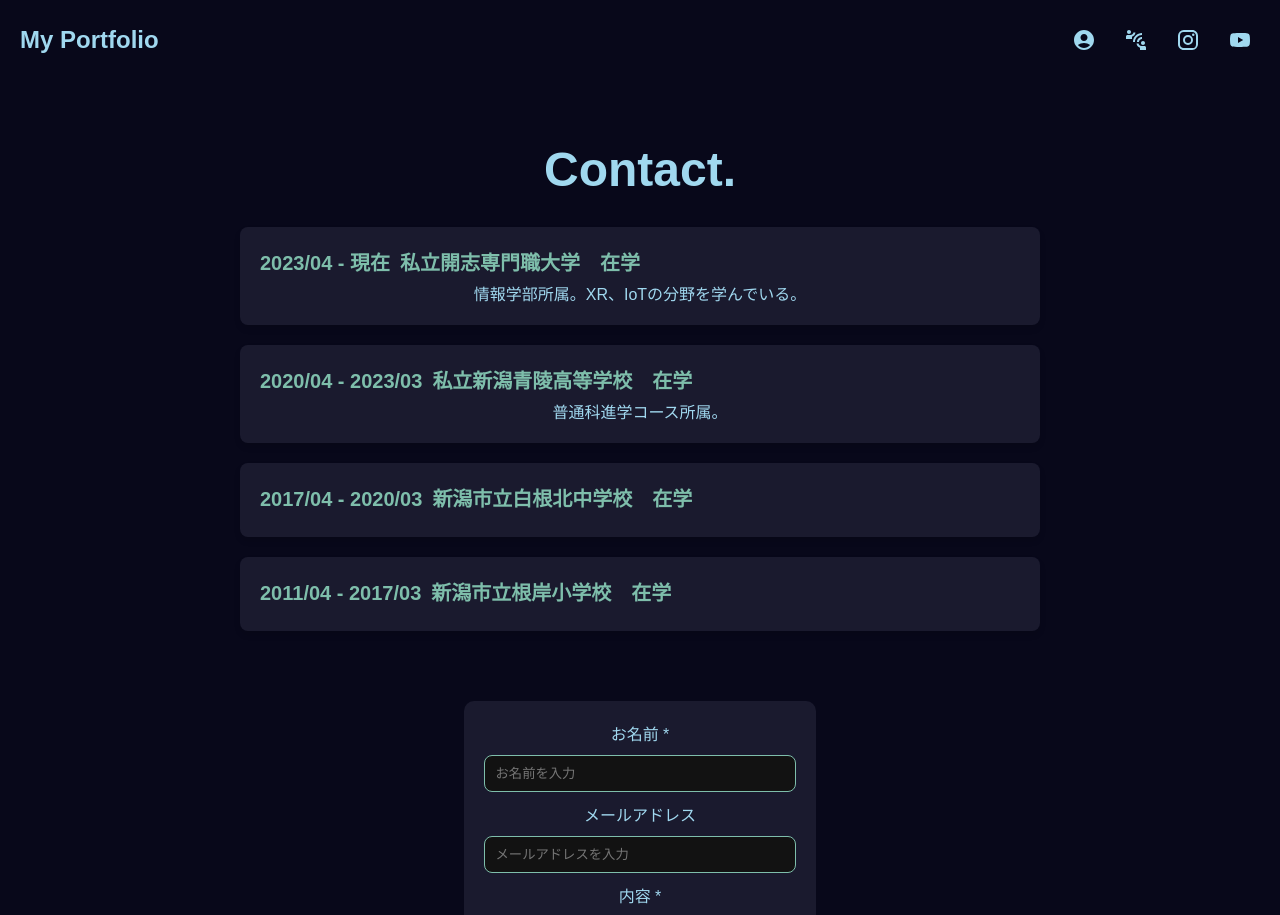
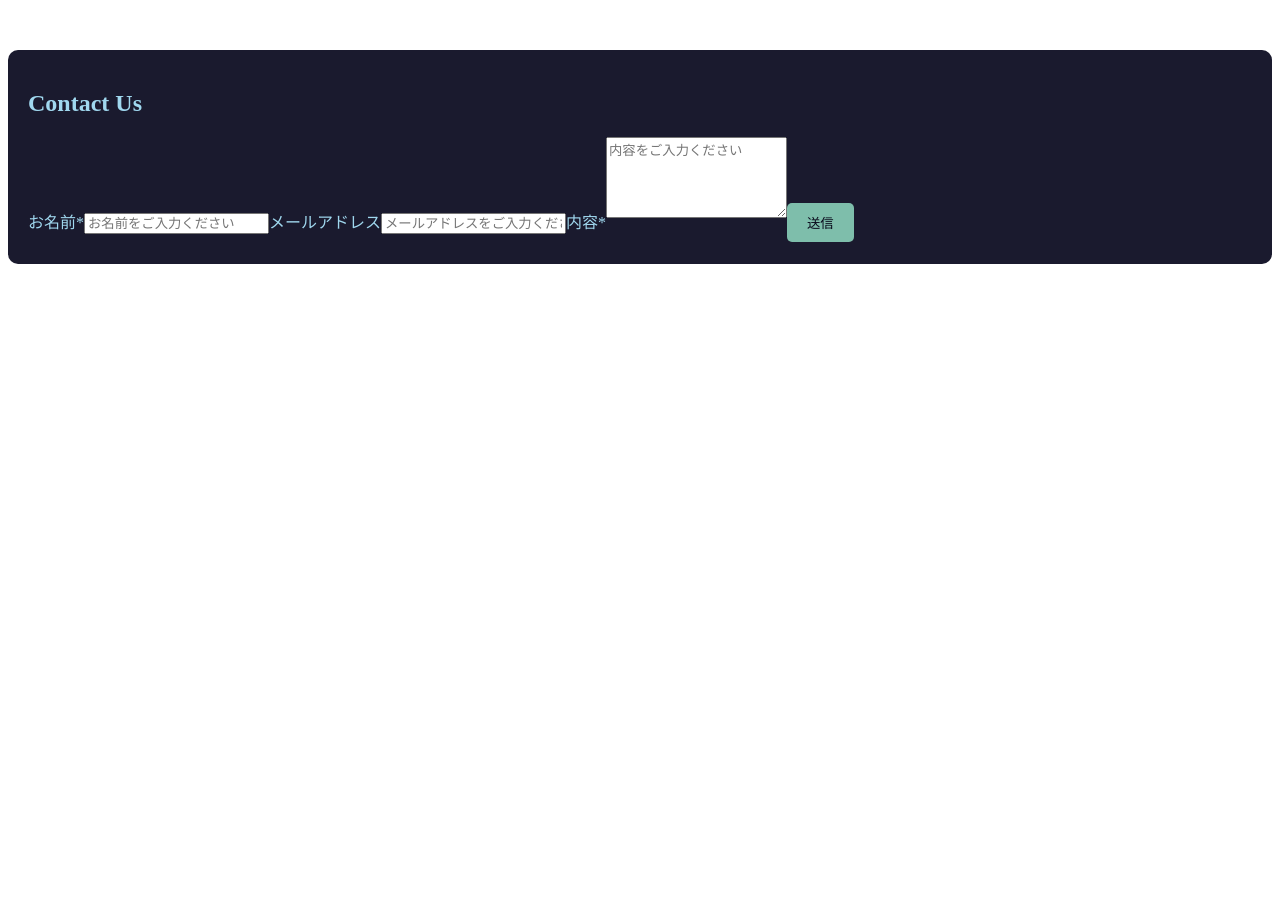
Before and after one commit to HibikiKobayashii/portforio, a Next.js app: page /contact in a window 1280 px wide. Shown: the top 915 px of the page. After the commit the page ends 800 px from the top, so only its background shows below. Built offline with nearby package versions, Linux system fonts and the light colour scheme.

Commit message:
Update contact.tsx

```diff
--- a/pages/contact.tsx
+++ b/pages/contact.tsx
@@ -1,235 +1,44 @@
-import React, { useState } from "react";
-import Header from "../app/components/Header";
-import Image from "next/image"; // Imageコンポーネントのインポート
+import React from 'react';
 
-const Profile = () => {
-  const [formData, setFormData] = useState({
-    name: "",
-    email: "",
-    message: "",
-  });
+const Contact = () => {
+  return (
+    <div>
+      {/* 未使用のImageインポートを削除 */}
+      <section id="new-section" style={{
+        marginTop: "50px",
+        display: "flex",
+        justifyContent: "space-between",
+        alignItems: "center",
+        backgroundColor: "#1a1a2e",
+        padding: "20px",
+        borderRadius: "10px"
+      }}>
+        <div>
+          <h2 style={{ color: "#a0d8ef" }}>Contact Us</h2>
+          <form>
+            <label htmlFor="name" style={{ color: "#a0d8ef" }}>お名前*</label>
+            <input type="text" id="name" required placeholder="お名前をご入力ください" style={{ marginBottom: "10px" }} />
 
-  const handleChange = (e: React.ChangeEvent<HTMLInputElement | HTMLTextAreaElement>) => {
-    const { name, value } = e.target;
-    setFormData((prevData) => ({
-      ...prevData,
-      [name]: value,
-    }));
-  };
+            <label htmlFor="email" style={{ color: "#a0d8ef" }}>メールアドレス</label>
+            <input type="email" id="email" required placeholder="メールアドレスをご入力ください" style={{ marginBottom: "10px" }} />
 
-  return (
-    <div
-      style={{
-        margin: 0,
-        padding: 0,
-        fontFamily: "Arial, sans-serif",
-        boxSizing: "border-box",
-        backgroundColor: "#08081a",
-        color: "#a0d8ef",
-      }}
-    >
-      <style>
-        {`
-          html, body {
-            margin: 0;
-            padding: 0;
-          }
-          * {
-            box-sizing: border-box;
-          }
-          .profile-container {
-            display: flex;
-            flex-direction: column;
-            align-items: center;
-            justify-content: center;
-            margin-top: 40px;
-            max-width: 800px;
-            margin-left: auto;
-            margin-right: auto;
-          }
-          .profile-header {
-            font-size: 48px;
-            font-weight: bold;
-            margin-bottom: 30px;
-            color: #a0d8ef;
-            text-align: center;
-          }
-          .job-title {
-            font-size: 24px;
-            color: #a0d8ef;
-            margin-bottom: 10px;
-            font-weight: bold;
-          }
-          .job-description {
-            font-size: 16px;
-            color: #a0d8ef;
-            line-height: 1.8;
-            margin-bottom: 30px;
-            text-align: left;
-          }
-          .experience-list {
-            list-style: none;
-            margin: 0;
-            padding: 0;
-            width: 100%;
-          }
-          .experience-item {
-            padding: 20px;
-            margin-bottom: 20px;
-            background-color: #1a1a2e;
-            border-radius: 8px;
-            box-shadow: 0 4px 6px rgba(0, 0, 0, 0.1);
-          }
-          .experience-item h3 {
-            font-size: 20px;
-            margin: 0;
-            color: #7ebeab;
-            text-align: left;
-          }
-          .experience-item p {
-            font-size: 16px;
-            margin: 5px 0 0;
-            color: #a0d8ef;
-          }
-          .year {
-            font-weight: bold;
-            color: #7ebeab;
-            display: inline-block;
-            margin-right: 10px;
-          }
-          /* 新しいセクションのスタイル */
-          #new-section {
-            margin-top: 50px;
-            display: flex;
-            justify-content: space-between;
-            align-items: center;
-            background-color: #1a1a2e;
-            padding: 20px;
-            border-radius: 10px;
-          }
-          .form-input {
-            padding: 10px;
-            margin: 10px 0;
-            width: 100%;
-            border-radius: 8px;
-            border: 1px solid #7ebeab;
-            background-color: #121212;
-            color: #a0d8ef;
-          }
-          .form-textarea {
-            padding: 10px;
-            margin: 10px 0;
-            width: 100%;
-            height: 150px;
-            border-radius: 8px;
-            border: 1px solid #7ebeab;
-            background-color: #121212;
-            color: #a0d8ef;
-          }
-          .form-button {
-            background-color: #7ebeab;
-            color: #08081a;
-            border: none;
-            padding: 10px 20px;
-            border-radius: 8px;
-            cursor: pointer;
-          }
-        `}
-      </style>
+            <label htmlFor="message" style={{ color: "#a0d8ef" }}>内容*</label>
+            <textarea id="message" rows={5} placeholder="内容をご入力ください" required style={{ marginBottom: "10px" }}></textarea>
 
-      <Header />
-      <main
-        style={{
-          paddingTop: "70px",
-          textAlign: "center",
-          minHeight: "100vh",
-        }}
-      >
-        <div className="profile-container">
-          <h1 className="profile-header">Contact.</h1>
-
-          {/* 経歴リスト */}
-          <ul className="experience-list">
-            <li className="experience-item">
-              <h3>
-                <span className="year">2023/04 - 現在</span>私立開志専門職大学　在学
-              </h3>
-              <p>情報学部所属。XR、IoTの分野を学んでいる。</p>
-            </li>
-
-            <li className="experience-item">
-              <h3>
-                <span className="year">2020/04 - 2023/03</span>私立新潟青陵高等学校　在学
-              </h3>
-              <p>普通科進学コース所属。</p>
-            </li>
-
-            <li className="experience-item">
-              <h3>
-                <span className="year">2017/04 - 2020/03</span>新潟市立白根北中学校　在学
-              </h3>
-              <p></p>
-            </li>
-
-            <li className="experience-item">
-              <h3>
-                <span className="year">2011/04 - 2017/03</span>新潟市立根岸小学校　在学
-              </h3>
-              <p></p>
-            </li>
-          </ul>
-
-          {/* 新しいセクション */}
-          <div id="new-section">
-            <form>
-              <div>
-                <label htmlFor="name">お名前 *</label>
-                <input
-                  type="text"
-                  id="name"
-                  name="name"
-                  value={formData.name}
-                  onChange={handleChange}
-                  className="form-input"
-                  placeholder="お名前を入力"
-                  required
-                />
-              </div>
-              <div>
-                <label htmlFor="email">メールアドレス</label>
-                <input
-                  type="email"
-                  id="email"
-                  name="email"
-                  value={formData.email}
-                  onChange={handleChange}
-                  className="form-input"
-                  placeholder="メールアドレスを入力"
-                  required
-                />
-              </div>
-              <div>
-                <label htmlFor="message">内容 *</label>
-                <textarea
-                  id="message"
-                  name="message"
-                  value={formData.message}
-                  onChange={handleChange}
-                  rows={5}
-                  className="form-textarea"
-                  placeholder="内容をご入力ください"
-                  required
-                />
-              </div>
-              <button type="submit" className="form-button">
-                送信
-              </button>
-            </form>
-          </div>
+            <button type="submit" style={{
+              backgroundColor: "#7ebeab",
+              color: "#08081a",
+              padding: "10px 20px",
+              border: "none",
+              borderRadius: "5px"
+            }}>
+              送信
+            </button>
+          </form>
         </div>
-      </main>
+      </section>
     </div>
   );
 };
 
-export default Profile;
+export default Contact;
```
